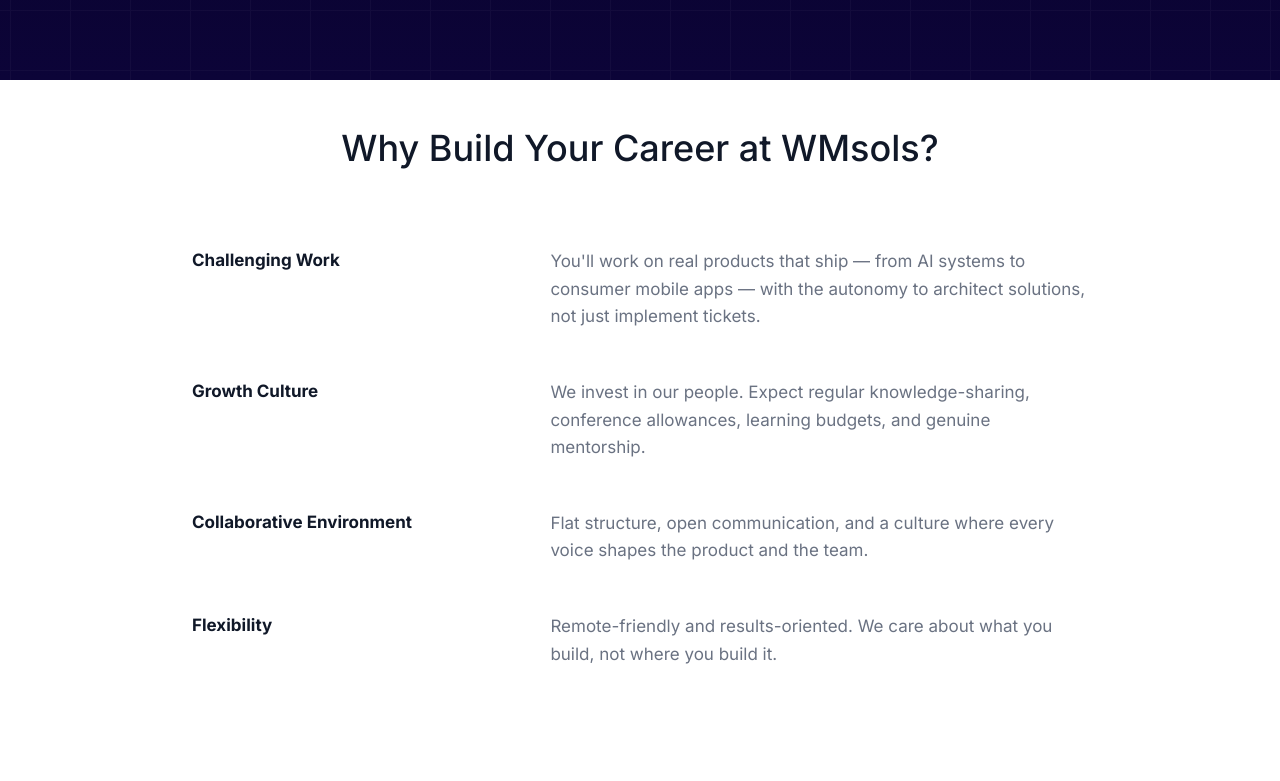
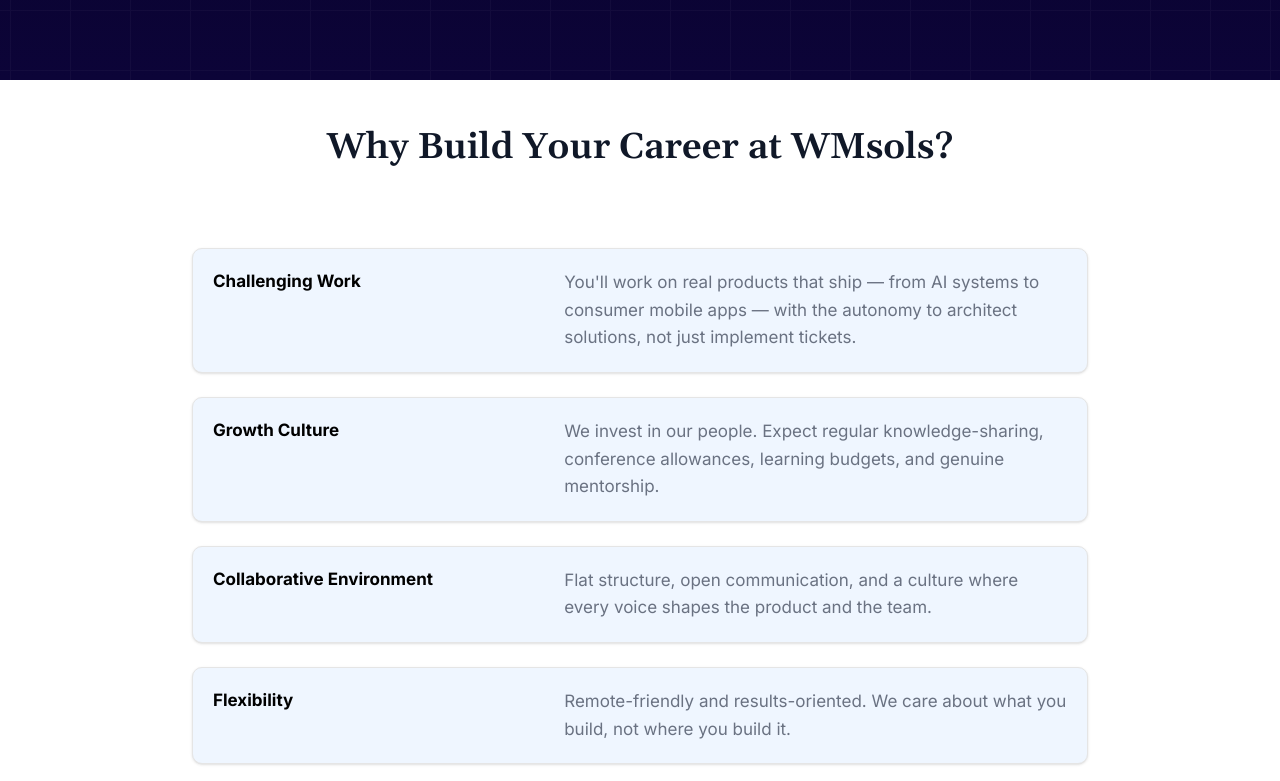
Before and after one commit to WMSols/wmsols-website-new, a Next.js app: page /careers in a window 1280 px wide. Shown: the part 720-1501 px from the top of the page. Built offline with nearby package versions, Linux system fonts and the light colour scheme; no server answers.

Commit message:
Change WhyChooseUs section styling on careers page, added hover effects

```diff
--- a/app/careers/components/WhyUs.tsx
+++ b/app/careers/components/WhyUs.tsx
@@ -28,20 +28,20 @@
     <div className="w-full py-12 flex flex-col justify-center items-center bg-white px-6 font-sans">
       <div className="max-w-4xl w-full">
         {/* Main Heading */}
-        <h2 className="text-3xl md:text-4xl font-medium text-center text-gray-900 mb-16 md:mb-20">
+        <h1 className="text-3xl md:text-4xl font-semibold text-center text-gray-900 mb-16 md:mb-20">
           Why Build Your Career at WMsols?
-        </h2>
+        </h1>
 
         {/* Benefits List */}
-        <div className="space-y-10 md:space-y-12">
+        <div className="space-y-10 md:space-y-6">
           {benefits.map((benefit, index) => (
             <div
               key={index}
-              className="flex flex-col md:flex-row md:items-start"
+              className="flex flex-col md:flex-row md:items-start group bg-blue-50 border p-5 rounded-lg shadow-sm hover:shadow-xl hover:shadow-black/15 transition-shadow duration-300 gap-4"
             >
               {/* Bold Sub-heading */}
               <div className="md:w-[40%] mb-2 md:mb-0">
-                <h3 className="text-[17px] font-bold text-gray-900">
+                <h3 className="text-[17px] font-bold text-blue-500 sm:text-black group-hover:text-blue-500 transition-colors duration-300">
                   {benefit.title}
                 </h3>
               </div>
```
